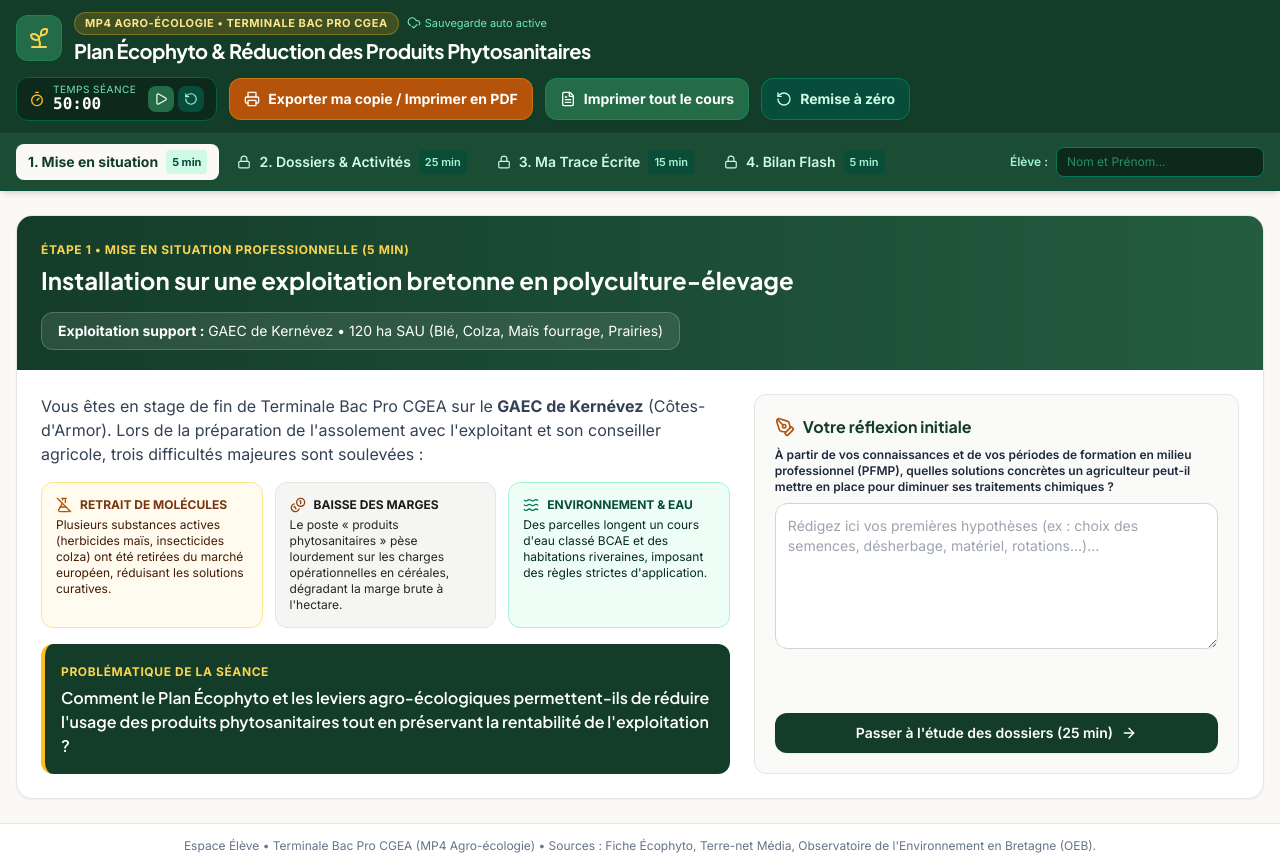
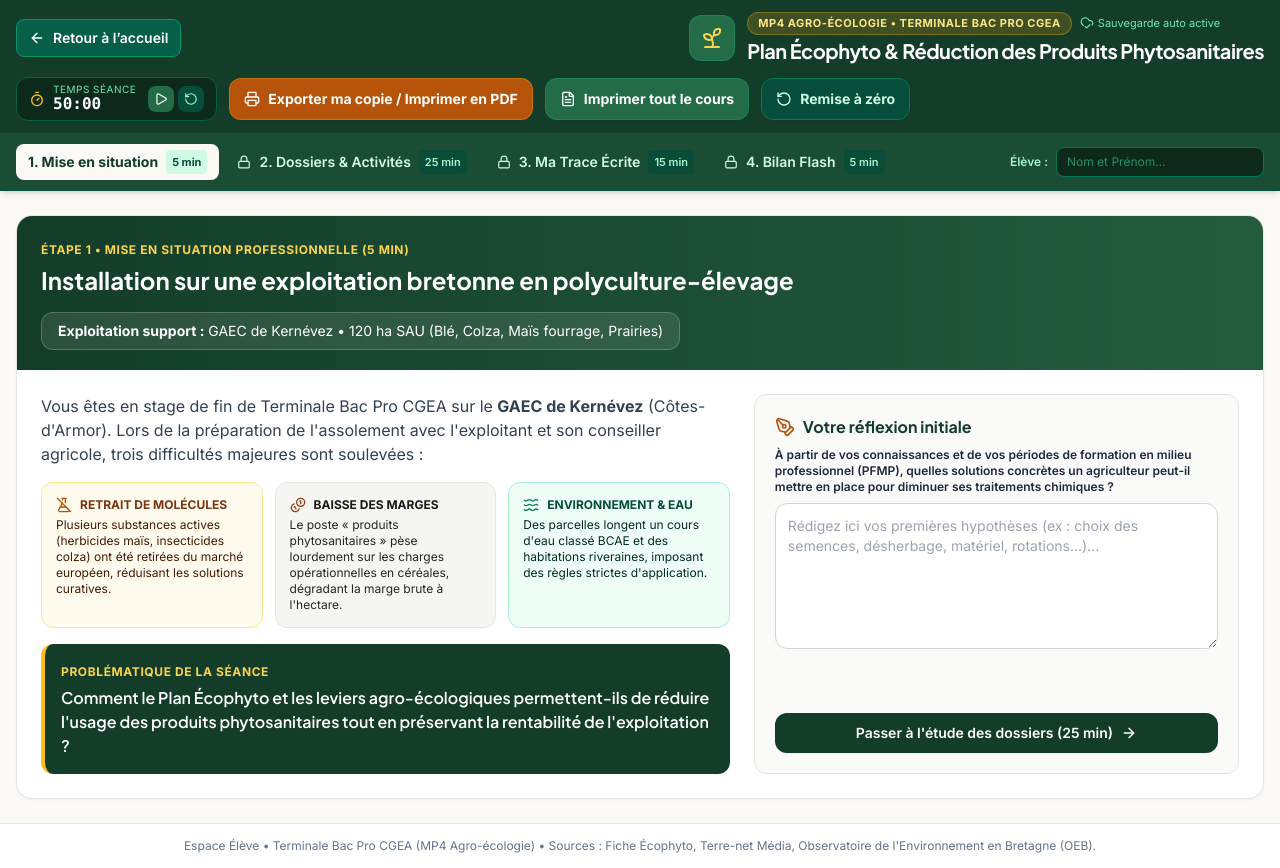
Before and after one commit to FormateurACD/Espace-l-ve---Cours-MP4-Plan-co, a plain HTML site: page index.html in a window 1280 px wide. Drawn offline with nearby package versions, Linux system fonts and the light colour scheme.

Commit message:
Ajouter un bouton retour à l’accueil dans le cours Ecophyto

```diff
--- a/index.html
+++ b/index.html
@@ -76,6 +76,10 @@
   <!-- BARRE SUPÉRIEURE FIXE (SANS MODE ENSEIGNANT) -->
   <header class="bg-[#143d29] text-white shadow-md sticky top-0 z-50 border-b border-emerald-900 no-print">
     <div class="max-w-7xl mx-auto px-4 py-3 flex flex-wrap items-center justify-between gap-3">
+      <a href="https://formateuracd.github.io/Accueil/" class="inline-flex items-center gap-2 px-3 py-2 rounded-lg bg-emerald-800 hover:bg-emerald-700 border border-emerald-600 text-white text-sm font-semibold transition whitespace-nowrap" aria-label="Retour à l’accueil">
+        <i data-lucide="arrow-left" class="w-4 h-4"></i>
+        <span>Retour à l’accueil</span>
+      </a>
       <!-- Identité du module -->
       <div class="flex items-center gap-3">
         <div class="bg-[#246b47] p-2.5 rounded-xl border border-emerald-500/30">
```
